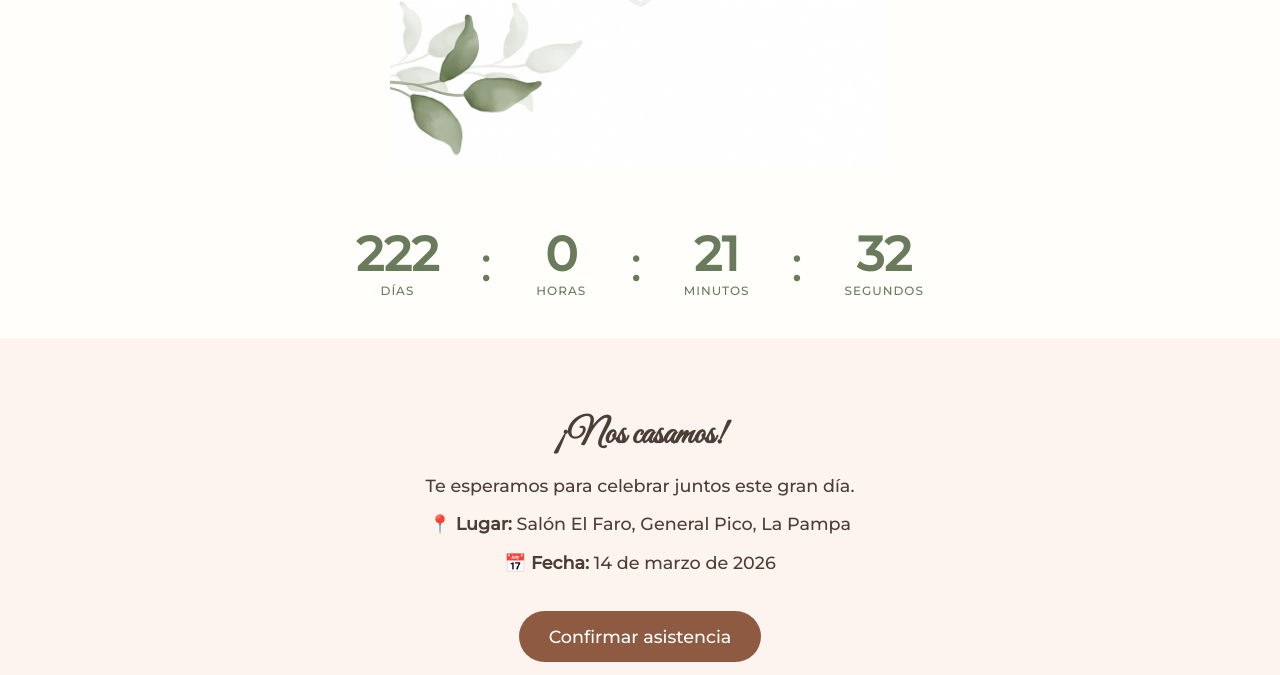
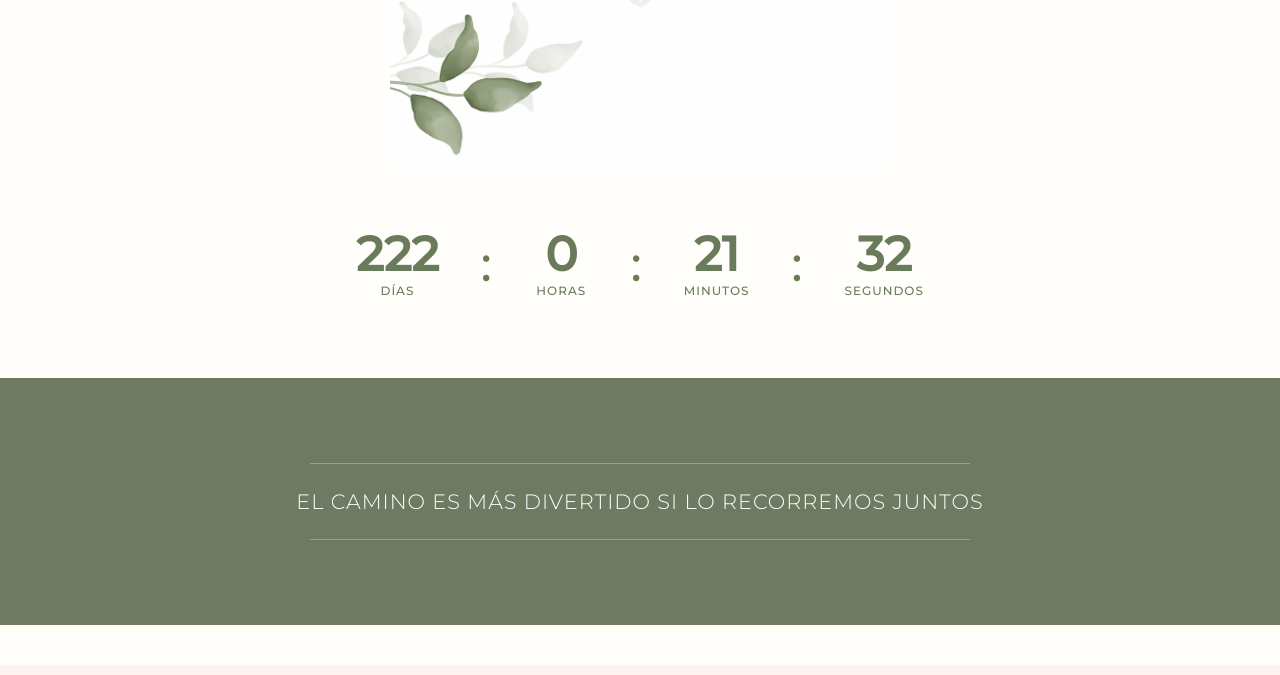
Before and after one commit to leonelfer26/clwedding, a plain HTML site: page index.html in a window 1280 px wide. Shown: the part 410-1085 px from the top of the page. Drawn offline with Linux system fonts and the light colour scheme.

Commit message:
Adding phrase section

```diff
--- a/index.html
+++ b/index.html
@@ -59,47 +59,6 @@
       font-size: 2rem;
       color: rgba(105, 123, 91, 0.2);
       margin-top: 5px;
-    }
-
-    .info {
-      background-color: #fef4ef;
-      padding: 40px 20px;
-      margin-top: 40px;
-    }
-
-    .info h3 {
-      font-family: 'Great Vibes', cursive;
-      font-size: 2.2rem;
-      margin-bottom: 10px;
-      color: #4b3e36;
-    }
-
-    .info p {
-      font-size: 1.1rem;
-      color: #4b3e36;
-    }
-
-    .button {
-      background-color: #8e5b42;
-      color: white;
-      padding: 15px 30px;
-      border-radius: 30px;
-      font-size: 1.1rem;
-      display: inline-block;
-      margin-top: 20px;
-      text-decoration: none;
-      transition: background 0.3s ease;
-    }
-
-    .button:hover {
-      background-color: #6e4430;
-    }
-
-    iframe {
-      width: 100%;
-      height: 400px;
-      border: none;
-      margin-top: -10px;
     }
 
     .countdown {
@@ -178,6 +137,68 @@
       }
     }
 
+    .frase-destacada {
+      background-color: #6e7a61;
+      color: white;
+      padding: 60px 20px;
+      text-align: center;
+      font-size: 1.3rem;
+      font-weight: 300;
+      text-transform: uppercase;
+      letter-spacing: 1px;
+      margin-top: 80px;
+    }
+
+    .frase-destacada .linea {
+      height: 1px;
+      background-color: rgba(255, 255, 255, 0.3);
+      width: 40%;
+      margin: 25px auto;
+      max-width: 660px;
+      width: 87%;
+    }
+
+    .info {
+      background-color: #fef4ef;
+      padding: 40px 20px;
+      margin-top: 40px;
+    }
+
+    .info h3 {
+      font-family: 'Great Vibes', cursive;
+      font-size: 2.2rem;
+      margin-bottom: 10px;
+      color: #4b3e36;
+    }
+
+    .info p {
+      font-size: 1.1rem;
+      color: #4b3e36;
+    }
+
+    .button {
+      background-color: #8e5b42;
+      color: white;
+      padding: 15px 30px;
+      border-radius: 30px;
+      font-size: 1.1rem;
+      display: inline-block;
+      margin-top: 20px;
+      text-decoration: none;
+      transition: background 0.3s ease;
+    }
+
+    .button:hover {
+      background-color: #6e4430;
+    }
+
+    iframe {
+      width: 100%;
+      height: 400px;
+      border: none;
+      margin-top: -10px;
+    }
+
     footer {
       background-color: var(--verde);
       color: white;
@@ -203,6 +224,12 @@
     <div><span id="seconds">0</span><div class="label">SEGUNDOS</div></div>
   </div>
 
+  <section class="frase-destacada">
+    <div class="linea"></div>
+    EL CAMINO ES MÁS DIVERTIDO SI LO RECORREMOS JUNTOS
+    <div class="linea"></div>
+  </section>
+
   <div class="info">
     <h3>¡Nos casamos!</h3>
     <p>Te esperamos para celebrar juntos este gran día.</p>
@@ -224,7 +251,6 @@
   </footer>
 
   <script>
-    // Fecha objetivo: 14 de marzo de 2026 a las 00:00
     const targetDate = new Date("2026-03-14T00:00:00");
 
     function updateCountdown() {
```
